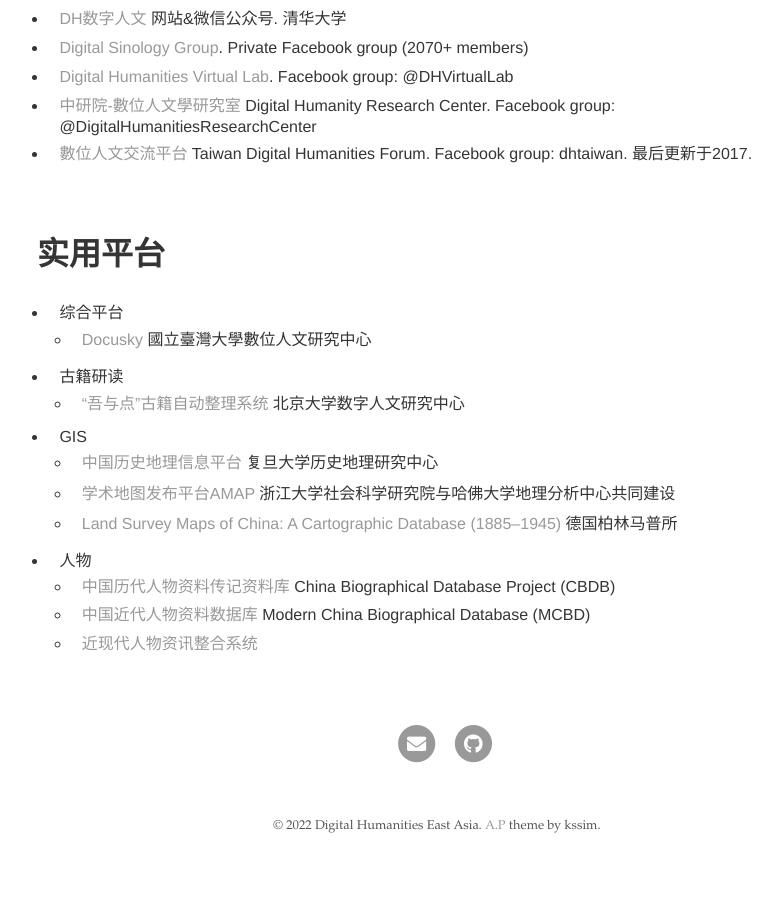
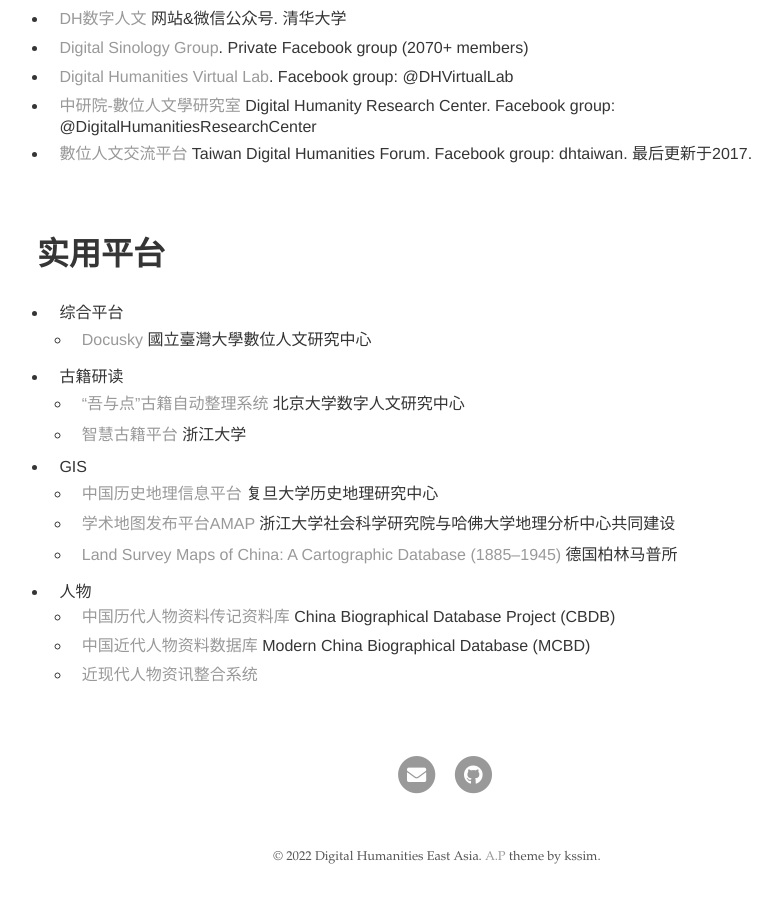
Before and after one commit to XJStory/XJStory.github.io, a Jekyll site: the page built from index.md, in a window 1280 px wide and 900 px high, scrolled down 1086 px. Shown: the whole window, without its empty margins (203-980 px from the left). Built offline with Jekyll 4.4.1, drawn with Linux system fonts in a browser that asks for light colours; our own code applies the rules of GitHub Pages for plain Markdown files; before the commit the page ends 1955 px from its top, so only the background shows below that.

Commit message:
Update index.md

```diff
--- a/index.md
+++ b/index.md
@@ -39,6 +39,7 @@
   * [Docusky](https://docusky.org.tw/DocuSky/home/v5/) 國立臺灣大學數位人文研究中心
 * 古籍研读
   * [“吾与点”古籍自动整理系统](https://wyd.kvlab.org/) 北京大学数字人文研究中心
+  * [智慧古籍平台](https://csab.zju.edu.cn/) 浙江大学
 * GIS
   * [中国历史地理信息平台](http://timespace-china.fudan.edu.cn/) 复旦大学历史地理研究中心
   * [学术地图发布平台AMAP](http://amap.zju.edu.cn/) 浙江大学社会科学研究院与哈佛大学地理分析中心共同建设
```
